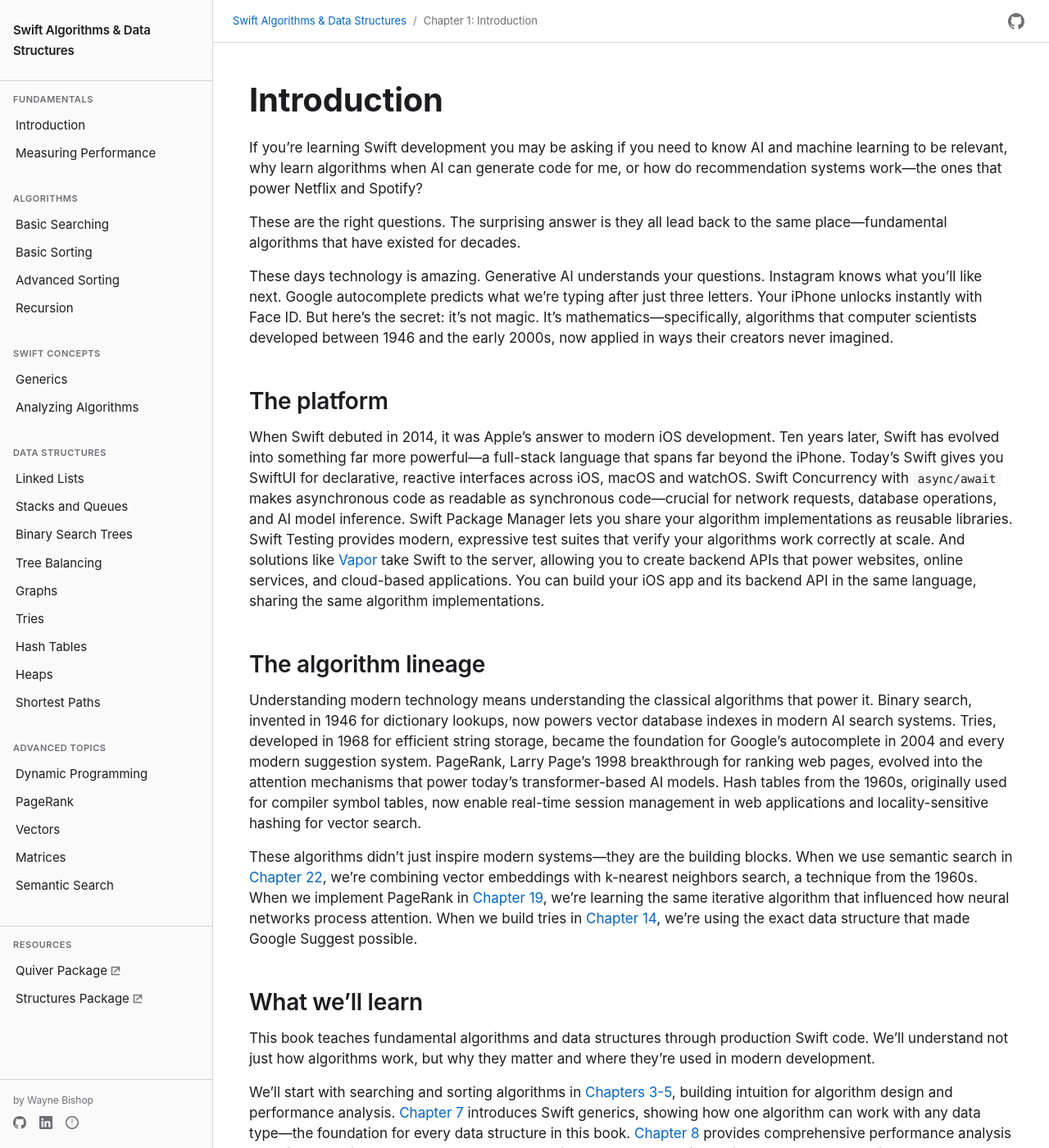
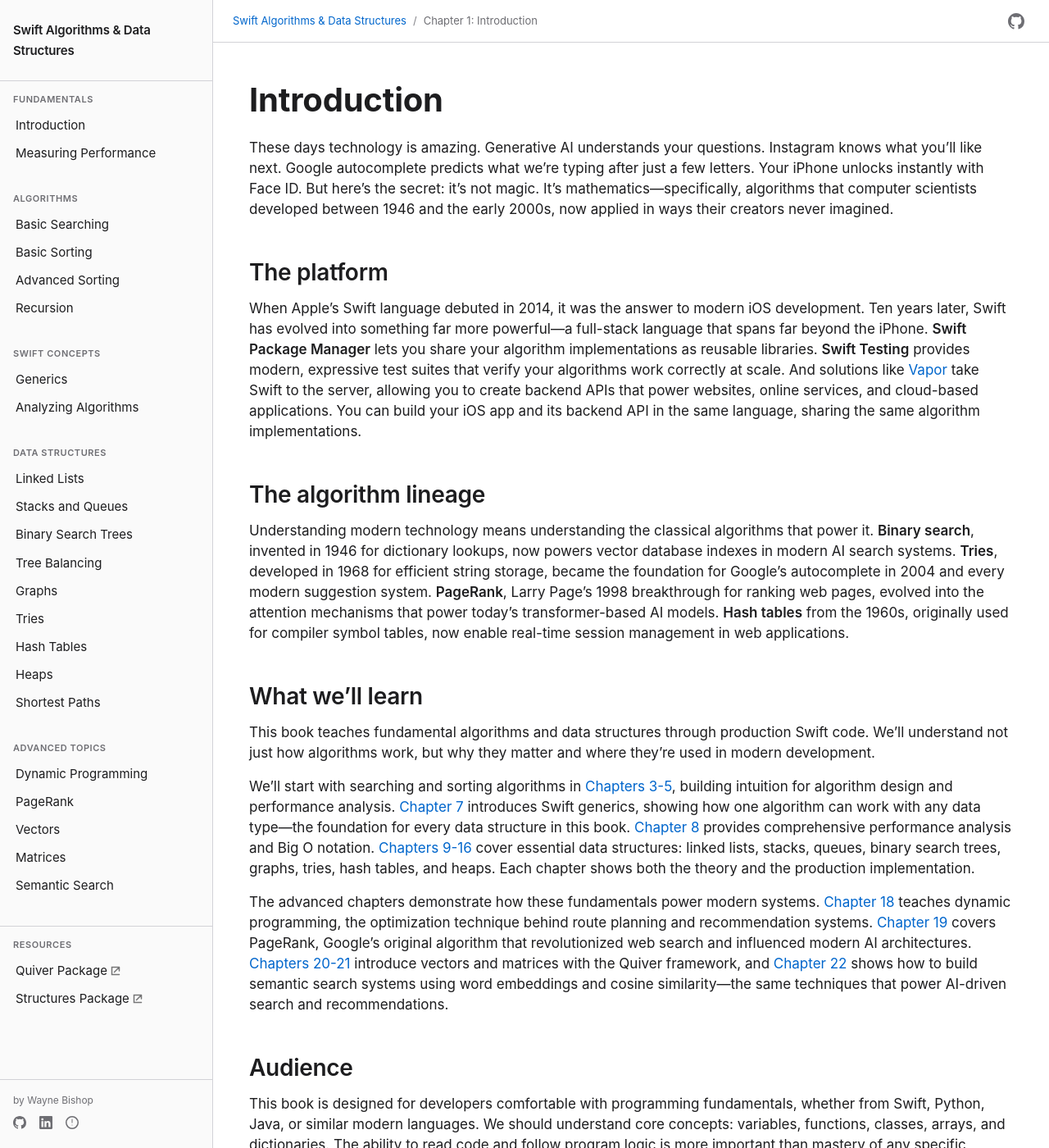
Before and after one commit to waynewbishop/swift-algorithms, a Jekyll site: the page built from 01-introduction.md, in a window 1280 px wide and 1400 px high. Shown: the whole window at 82% size. Built offline with Jekyll 4.4.1, drawn with Linux system fonts in a browser that asks for light colours; some of the changed text lies outside the part shown.

Commit message:
refactor: introduction refinement..

```diff
--- a/01-introduction.md
+++ b/01-introduction.md
@@ -5,21 +5,15 @@ description: "Understanding algorithms and their importance in Swift development
 ---
 # Introduction
 
-If you're learning Swift development you may be asking if you need to know AI and machine learning to be relevant, why learn algorithms when AI can generate code for me, or how do recommendation systems work—the ones that power Netflix and Spotify?
-
-These are the right questions. The surprising answer is they all lead back to the same place—fundamental algorithms that have existed for decades.
-
-These days technology is amazing. Generative AI understands your questions. Instagram knows what you'll like next. Google autocomplete predicts what we're typing after just three letters. Your iPhone unlocks instantly with Face ID. But here's the secret: it's not magic. It's mathematics—specifically, algorithms that computer scientists developed between 1946 and the early 2000s, now applied in ways their creators never imagined.
+These days technology is amazing. Generative AI understands your questions. Instagram knows what you'll like next. Google autocomplete predicts what we're typing after just a few letters. Your iPhone unlocks instantly with Face ID. But here's the secret: it's not magic. It's mathematics—specifically, algorithms that computer scientists developed between 1946 and the early 2000s, now applied in ways their creators never imagined.
 
 ## The platform
 
-When Swift debuted in 2014, it was Apple's answer to modern iOS development. Ten years later, Swift has evolved into something far more powerful—a full-stack language that spans far beyond the iPhone. Today's Swift gives you SwiftUI for declarative, reactive interfaces across iOS, macOS and watchOS. Swift Concurrency with `async/await` makes asynchronous code as readable as synchronous code—crucial for network requests, database operations, and AI model inference. Swift Package Manager lets you share your algorithm implementations as reusable libraries. Swift Testing provides modern, expressive test suites that verify your algorithms work correctly at scale. And solutions like [Vapor](https://github.com/vapor/vapor) take Swift to the server, allowing you to create backend APIs that power websites, online services, and cloud-based applications. You can build your iOS app and its backend API in the same language, sharing the same algorithm implementations.
+When Apple's Swift language debuted in 2014, it was the answer to modern iOS development. Ten years later, Swift has evolved into something far more powerful—a full-stack language that spans far beyond the iPhone. **Swift Package Manager** lets you share your algorithm implementations as reusable libraries. **Swift Testing** provides modern, expressive test suites that verify your algorithms work correctly at scale. And solutions like [Vapor](https://github.com/vapor/vapor) take Swift to the server, allowing you to create backend APIs that power websites, online services, and cloud-based applications. You can build your iOS app and its backend API in the same language, sharing the same algorithm implementations.
 
 ## The algorithm lineage
 
-Understanding modern technology means understanding the classical algorithms that power it. Binary search, invented in 1946 for dictionary lookups, now powers vector database indexes in modern AI search systems. Tries, developed in 1968 for efficient string storage, became the foundation for Google's autocomplete in 2004 and every modern suggestion system. PageRank, Larry Page's 1998 breakthrough for ranking web pages, evolved into the attention mechanisms that power today's transformer-based AI models. Hash tables from the 1960s, originally used for compiler symbol tables, now enable real-time session management in web applications and locality-sensitive hashing for vector search.
-
-These algorithms didn't just inspire modern systems—they are the building blocks. When we use semantic search in [Chapter 22](22-semantic-search.md), we're combining vector embeddings with k-nearest neighbors search, a technique from the 1960s. When we implement PageRank in [Chapter 19](19-pagerank-algorithm.md), we're learning the same iterative algorithm that influenced how neural networks process attention. When we build tries in [Chapter 14](14-tries.md), we're using the exact data structure that made Google Suggest possible.
+Understanding modern technology means understanding the classical algorithms that power it. **Binary search**, invented in 1946 for dictionary lookups, now powers vector database indexes in modern AI search systems. **Tries**, developed in 1968 for efficient string storage, became the foundation for Google's autocomplete in 2004 and every modern suggestion system. **PageRank**, Larry Page's 1998 breakthrough for ranking web pages, evolved into the attention mechanisms that power today's transformer-based AI models. **Hash tables** from the 1960s, originally used for compiler symbol tables, now enable real-time session management in web applications.
 
 ## What we'll learn
 
@@ -29,10 +23,8 @@ We'll start with searching and sorting algorithms in [Chapters 3-5](03-basic-sea
 
 The advanced chapters demonstrate how these fundamentals power modern systems. [Chapter 18](18-dynamic-programming.md) teaches dynamic programming, the optimization technique behind route planning and recommendation systems. [Chapter 19](19-pagerank-algorithm.md) covers PageRank, Google's original algorithm that revolutionized web search and influenced modern AI architectures. [Chapters 20-21](20-vectors.md) introduce vectors and matrices with the Quiver framework, and [Chapter 22](22-semantic-search.md) shows how to build semantic search systems using word embeddings and cosine similarity—the same techniques that power AI-driven search and recommendations.
 
-By the end, we'll understand how classical computer science enables modern AI, and we'll have production-ready Swift implementations we can use in our own projects.
-
 ## Audience
 
-This book assumes we're comfortable with Swift basics: variables, functions, classes, structs, optionals, and common design patterns like protocols and delegation. We should be able to read and write Swift code confidently, understand basic control flow, and be familiar with Swift collections like arrays and dictionaries.
+This book is designed for developers comfortable with programming fundamentals, whether from Swift, Python, Java, or similar modern languages. We should understand core concepts: variables, functions, classes, arrays, and dictionaries. The ability to read code and follow program logic is more important than mastery of any specific language.
 
-We don't need advanced computer science knowledge. Mathematical concepts like logarithms and vector operations are explained from first principles when needed. Prior experience with algorithms is helpful but not required—we build from fundamentals.
+All examples use Swift, but readers from Python or Java backgrounds will find the concepts directly transferable. Swift's syntax is designed to be readable and shares many conventions with C-family and modern scripting languages. Language-specific Swift features (optionals, protocols, structs) are introduced contextually with clear explanations.
```
